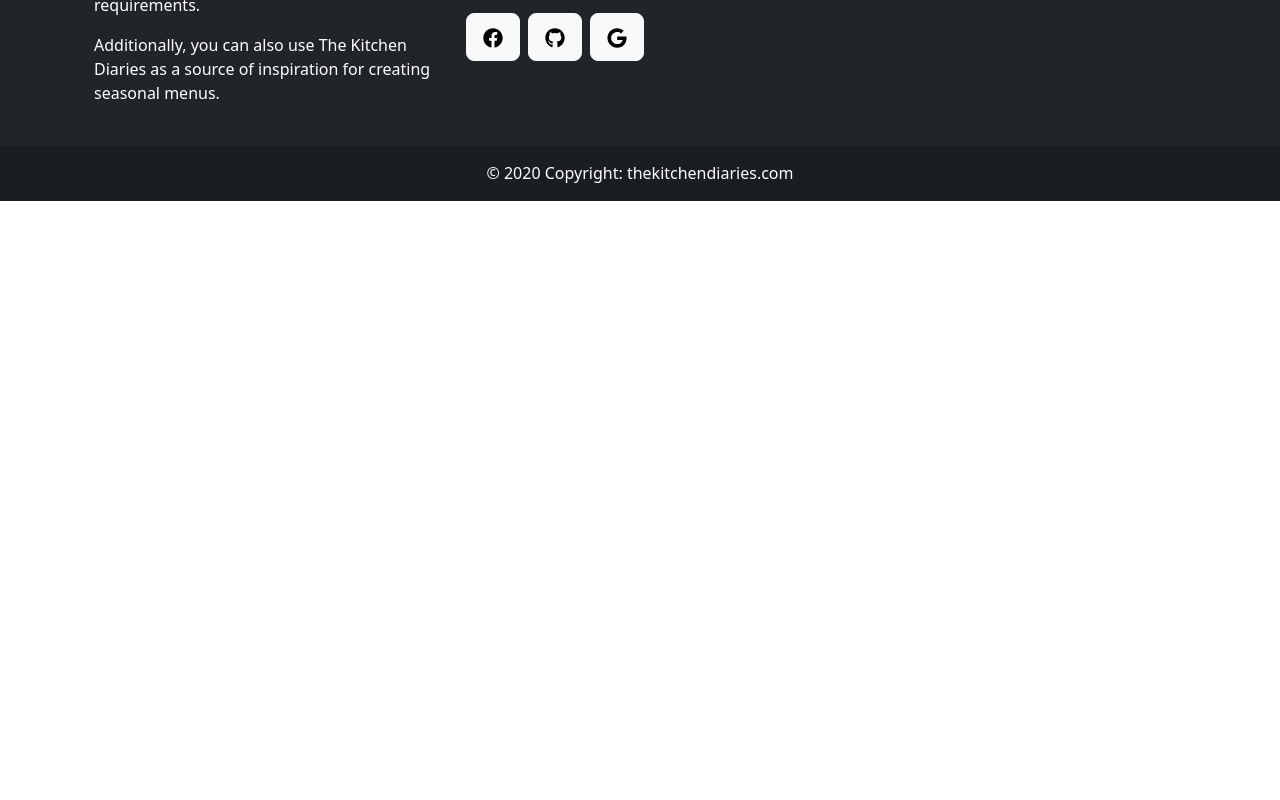
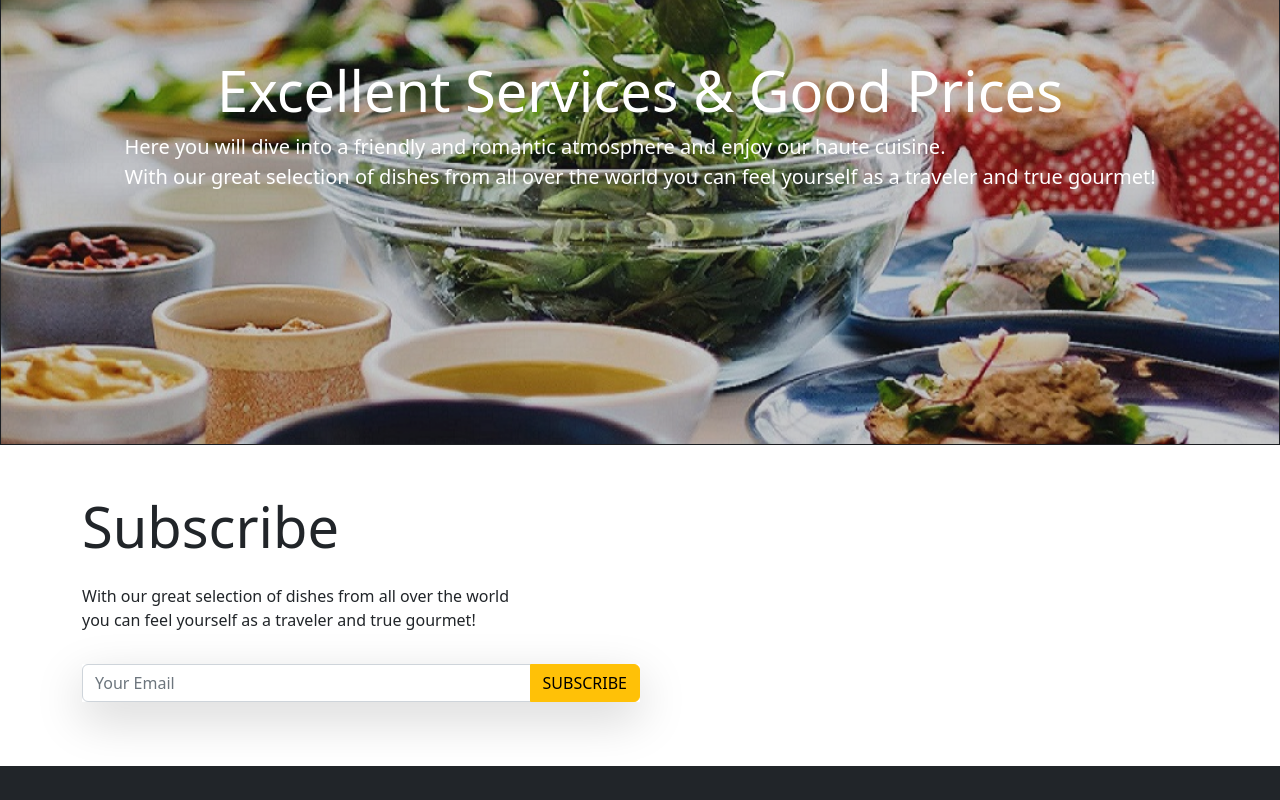
Before and after one commit to wd-ayesha/the-kitchen-diaries-client, a React (Vite) app: page / in a window 1280 px wide. Shown: the part 980-1780 px from the top of the page. Before the commit the page ends 1181 px from the top, so only its background shows below. Built offline with nearby package versions, Linux system fonts and the light colour scheme; no server answers.

Commit message:
two extra sections added

```diff
--- a/src/pages/ChefDetails/ChefDetails.jsx
+++ b/src/pages/ChefDetails/ChefDetails.jsx
@@ -13,7 +13,6 @@ const ChefDetails = () => {
         .then((data) => setDetails(data.item));
     }, []);
 
-    console.log(id);
     return (
         <div>
          {
--- a/src/pages/Error/Error.jsx
+++ b/src/pages/Error/Error.jsx
@@ -1,17 +1,9 @@
-import { useRouteError } from "react-router-dom";
+import img from '../../assets/download.jpeg'
 
 const Error = () => {
-  const error = useRouteError();
-
   return (
     <div>
-      <h1 className="fw-bold fs-1 text-danger">404</h1>
-      <p className="font-bold text-2xl">
-        Sorry, an unexpected error has occurred.
-      </p>
-      <p className="font-semibold text-xl">
-        <i>{error.statusText || error.message}</i>
-      </p>
+  <img className='w-100 h-25' src={img} alt="" />
     </div>
   );
 };
--- a/src/pages/Home/Chefs/Chefs.jsx
+++ b/src/pages/Home/Chefs/Chefs.jsx
@@ -1,6 +1,7 @@
 import React, { useEffect, useState } from "react";
 import { Card, Col, Container, Row } from "react-bootstrap";
 import { Link } from "react-router-dom";
+import ChefDetails from "../../ChefDetails/ChefDetails";
 
 const Chefs = () => {
   const [chefs, setChefs] = useState([]);
@@ -14,13 +15,13 @@ const Chefs = () => {
   return (
     <div>
       <Container>
-        <h1>Our Chefs</h1>
-        <Card className="border-0">
+        <h1 className="display-4 pt-4">Our Chefs</h1>
+        <Card className="border-0 py-4">
           <Card.Body>
             <Row>
               {chefs &&
                 chefs?.bangladeshi_chefs?.map((chef) => (
-                  <Col className="border" key={chef?.id} chef={chef} md={6} >
+                  <Col className="border" key={chef?.id} chef={chef} md={6}>
                     <Card.Img src={chef?.img_url} />
                     <Card.Title>{chef.name}</Card.Title>
                     <Card.Text>
@@ -39,7 +40,7 @@ const Chefs = () => {
           </Card.Body>
         </Card>
       </Container>
-
+      <ChefDetails></ChefDetails>
     </div>
   );
 };
--- a/src/pages/Home/Home.jsx
+++ b/src/pages/Home/Home.jsx
@@ -4,6 +4,7 @@ import img1 from '../../assets/1.jpg'
 import img2 from '../../assets/2.jpg'
 import img3 from '../../assets/3.jpeg'
 import Chefs from './../Home/Chefs/Chefs';
+import TwoSection from './TwoSection/TwoSection';
 
 
 const Home = () => {
@@ -47,6 +48,7 @@ const Home = () => {
         </Carousel.Item>
       </Carousel>
      <Chefs></Chefs>
+     <TwoSection></TwoSection>
        </>
     );
 };
--- /dev/null
+++ b/src/pages/Home/TwoSection/TwoSection.jsx
@@ -0,0 +1,54 @@
+import React from "react";
+import bgImg from "../../../assets/bg2.jpeg"
+
+const TwoSection = () => {
+  return (
+    <div>
+      <section className="service">
+        <div className="card text-bg-dark rounded-0">
+          <img
+            src={bgImg}
+            className="card-img opacity-75 rounded-0"
+            alt="..."
+          />
+          <div className="card-img-overlay d-flex flex-column justify-content-center align-items-center container ">
+            <h2 className="card-title display-4">
+              Excellent Services & Good Prices
+            </h2>
+            <p className="card-text fs-5">
+              Here you will dive into a friendly and romantic atmosphere and
+              enjoy our haute cuisine. <br /> With our great selection of dishes
+              from all over the world you can feel yourself as a traveler and
+              true gourmet!
+            </p>
+          </div>
+        </div>
+      </section>
+      <section className="container py-5">
+        <h2 className="display-4">Subscribe</h2>
+        <p className="py-3">
+          With our great selection of dishes from all over the world <br /> you
+          can feel yourself as a traveler and true gourmet!
+        </p>
+        <div className="input-group mb-3 w-50 input-btn shadow-lg">
+          <input
+            type="text"
+            className="form-control"
+            placeholder="Your Email"
+            aria-label="Recipient's email"
+            aria-describedby="button-addon2"
+          />
+          <button
+            className="btn btn-warning text-uppercase"
+            type="button"
+            id="button-addon2"
+          >
+            Subscribe
+          </button>
+        </div>
+      </section>
+    </div>
+  );
+};
+
+export default TwoSection;
```
Also changed, not shown: src/assets/bg2.jpeg (added), src/assets/download.jpeg (added).
